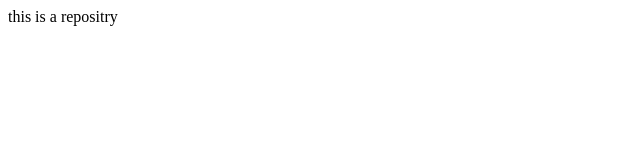
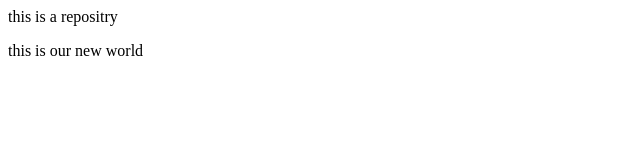
Before and after one commit to Areeb-Manzoor/local-repo, a plain HTML site: page index.html in a window 1280 px wide. Shown: the whole page, without its empty margins (0-640 px from the left). Drawn offline with Linux system fonts and the light colour scheme.

Commit message:
add new features

```diff
--- a/index.html
+++ b/index.html
@@ -1,2 +1,3 @@
 <p>this is a repositry
 </p>
+<p>this is our new world </p>
```
